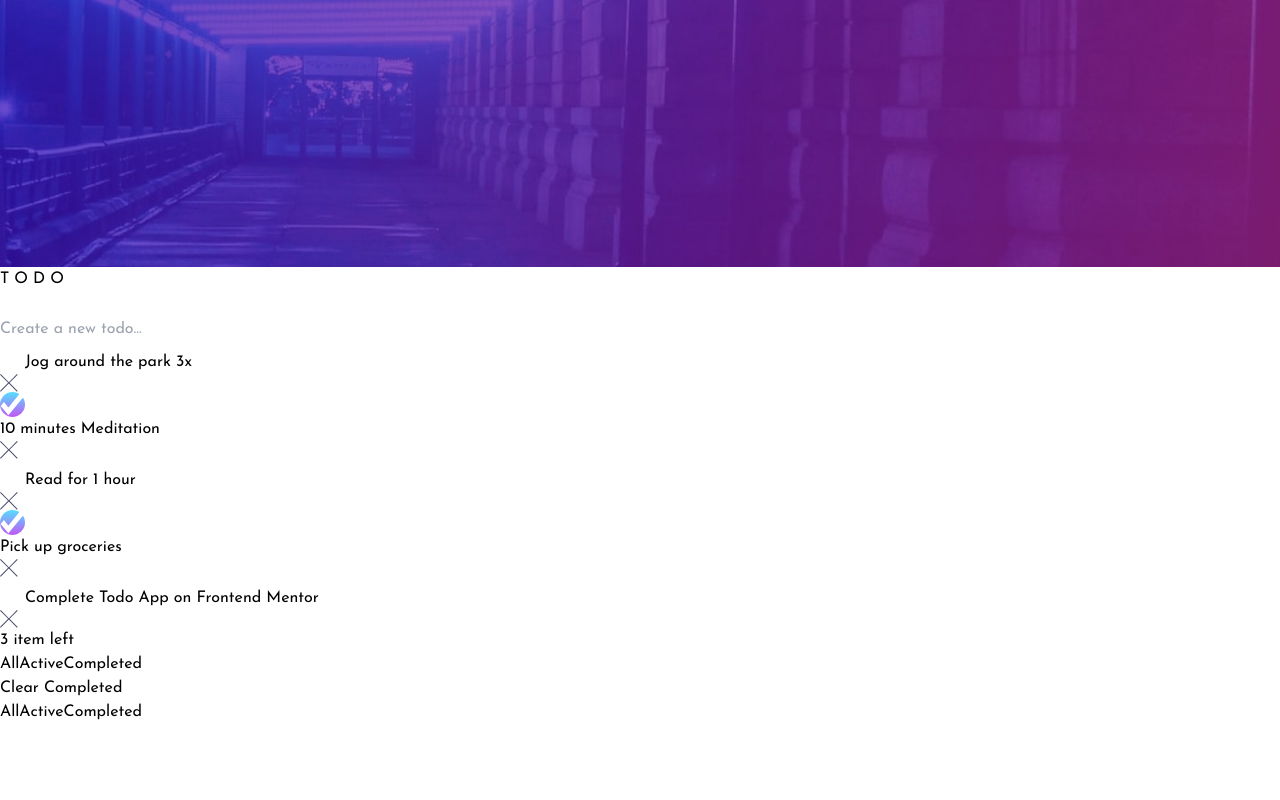
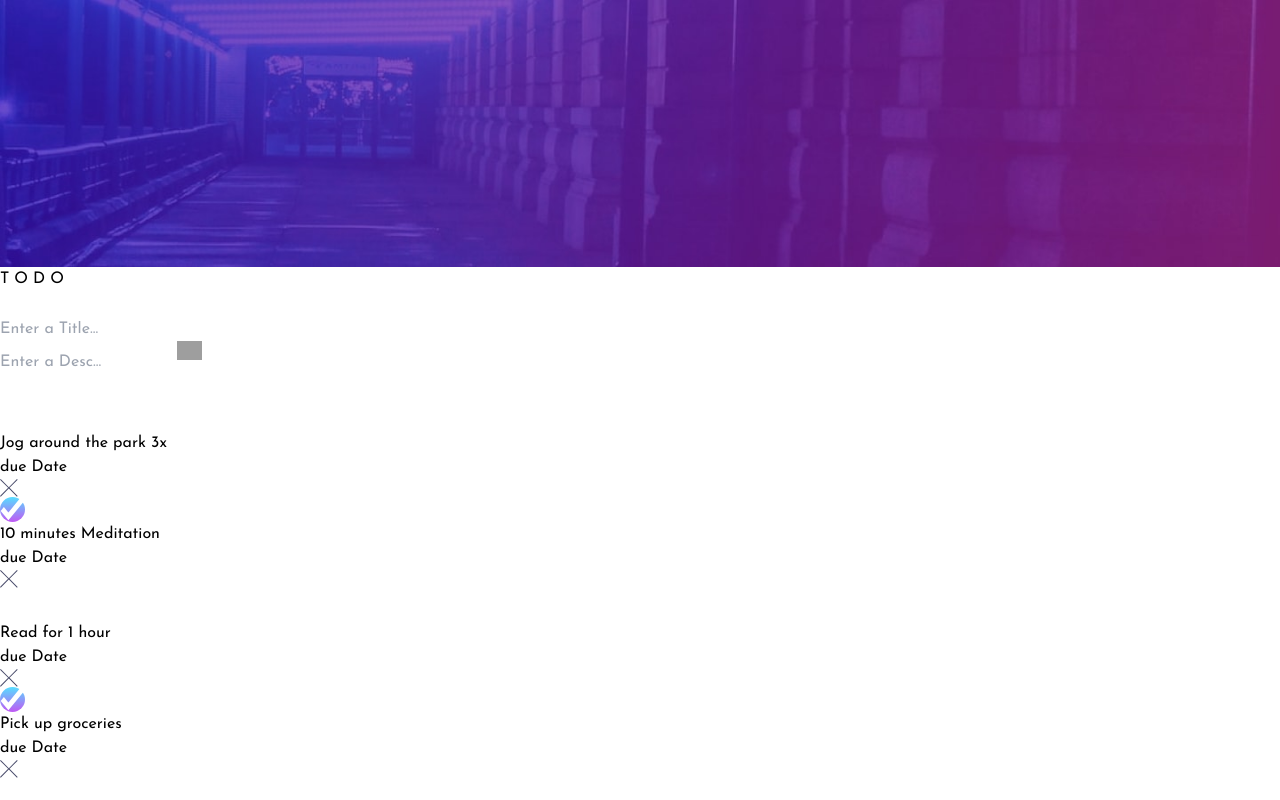
Before and after one commit to oladee/Task-Management, a React (Vite) app: page / in a window 1280 px wide. Shown: the top 800 px of the page. Built offline with nearby package versions, Linux system fonts and the light colour scheme; grey boxes are pictures that could not be loaded.

Commit message:
currently finished adjusting look of previous version

```diff
--- a/src/components/ActiveTodo.jsx
+++ b/src/components/ActiveTodo.jsx
@@ -39,6 +39,8 @@ const ActiveTodo = ({ lightMode, task, setTask }) => {
                 >
                   <TodoItem
                     taskName={x.title}
+                    taskDesc = {x.Desc}
+                    dueDate ={x.dueDate}
                     id={x.id}
                     key={x.id}
                     lightMode={lightMode}
@@ -58,7 +60,7 @@ const ActiveTodo = ({ lightMode, task, setTask }) => {
   </DragDropContext>
 : (
         <p className="text-[#777a92] text-center pt-2">
-          No items o the list <hr className="mt-2" />
+          No items on the list <hr className="mt-2" />
         </p>
       )}
  </div>
--- a/src/components/AllTodoItems.jsx
+++ b/src/components/AllTodoItems.jsx
@@ -2,15 +2,14 @@ import TodoItem from "./TodoItem";
 import { DragDropContext, Droppable, Draggable } from "react-beautiful-dnd";
 
 const AllTodoItems = ({ task, lightMode, setTask }) => {
-
   const onDragEnd = (result) => {
-    const { destination, source } = result
-    if (!destination) return
-    const items = [...task]
-    const [reorderedItem] = items.splice(source.index, 1)
-    items.splice(destination.index, 0, reorderedItem)
-    setTask(items)
-  }
+    const { destination, source } = result;
+    if (!destination) return;
+    const items = [...task];
+    const [reorderedItem] = items.splice(source.index, 1);
+    items.splice(destination.index, 0, reorderedItem);
+    setTask(items);
+  };
   return (
     <div>
       {task.length > 0 ? (
@@ -37,6 +36,8 @@ const AllTodoItems = ({ task, lightMode, setTask }) => {
                         >
                           <TodoItem
                             taskName={x.title}
+                            taskDesc={x.Desc}
+                            dueDate={x.dueDate}
                             id={x.id}
                             key={x.id}
                             lightMode={lightMode}
--- a/src/components/CompletedTodo.jsx
+++ b/src/components/CompletedTodo.jsx
@@ -34,6 +34,8 @@ const CompletedTodo = ({ task, setTask, lightMode }) => {
                           >
                             <TodoItem
                               taskName={x.title}
+                              taskDesc = {x.Desc}
+                              dueDate ={x.dueDate}
                               id={x.id}
                               key={x.id}
                               lightMode={lightMode}
--- a/src/components/Form.jsx
+++ b/src/components/Form.jsx
@@ -1,39 +1,63 @@
-import React, { useState } from "react";
+import { useState } from "react";
 
 const Form = ({lightMode, setTask, task}) => {
 
-  const [input, setInput] = useState('')
+  const [taskTitle, setTaskTitle] = useState('')
+  const [taskDesc, setTaskDesc] = useState('')
+  const [dueDate, setDueDate] = useState('')
 
   const onSubmit = (e) => {
     e.preventDefault();
     let file = [...task]
     file.push({
       id: new Date().getTime(),
-      title: input,
+      title: taskTitle,
+      Desc: taskDesc,
+      dueDate: dueDate,
       completed: false
     })
+    console.log(dueDate)
     setTask(file)
-    setInput('')
+    setTaskTitle('')
+    setTaskDesc('')
   };
 
-  const normal = "w-full px-4 py-2  mt-10 rounded outline-none"
+  const normal = "w-1/2 px-4 py-2  mt-10 rounded outline-none"
+  const normal2 = "w-3/4 px-4 py-2 rounded outline-none"
   return (
     <form onSubmit={onSubmit} className="mb-5">
       <div >
-        <button
-          type="submit"
-        ></button>
         <input
         className={lightMode ? `bg-white text-black ${normal} placeholder-black-500 ` : `bg-gray-800 text-white ${normal} placeholder-white-500`}
-          aria-label="Create a new todo..."
+          aria-label="Enter a TItle..."
           type="text"
-          placeholder="Create a new todo..."
-          value={input}
+          placeholder="Enter a Title..."
+          value={taskTitle}
           onChange={(e)=>{
-            setInput(e.target.value)
+            setTaskTitle(e.target.value)
           }}
           autoComplete="off"
         />
+        <div className="flex items-center">
+        <input
+        className={lightMode ? `bg-white text-black ${normal2} placeholder-black-500 ` : `bg-gray-800 text-white ${normal2} placeholder-white-500`}
+        aria-label="Enter a Desc..."
+        type="text"
+        placeholder="Enter a Desc..."
+        value={taskDesc}
+        onChange={(e)=>{
+          setTaskDesc(e.target.value)
+        }}
+        autoComplete="off"
+        />
+        <span className="datepicker-toggle">
+        <span className="datepicker-toggle-button"></span>
+        <input type="date" className="datepicker-input" value={dueDate} onChange={(e)=>{
+          setDueDate(e.target.value)
+        }}/>
+        </span>
+        </div>
+        <button></button>
       </div>
     </form>
   );
--- a/src/components/TodoItem.jsx
+++ b/src/components/TodoItem.jsx
@@ -2,10 +2,20 @@ import { useState } from "react";
 import crossIcon from "../assets/icon-cross.svg";
 import checkIcon from '../assets/icon-check.svg'
 // import Footer from "./Footer";
-function TodoItem({ taskName, id, lightMode, setTask, task, completed }) {
+function TodoItem({ taskName, id, lightMode, setTask, task, completed, taskDesc, dueDate }) {
 
 
   const [complete,setComplete] = useState(completed)
+  const [latereview, setLateReview] = useState('')
+
+  let dueDateMili = new Date(dueDate)
+  let todayDate = new Date()
+  let noOfDateLeft = Math.ceil((dueDateMili - todayDate)/(1000*60*60*24))
+
+  if (noOfDateLeft < 2)
+  {
+
+  }
 
   function toggleComplete() {
     let items = [...task]
@@ -34,7 +44,7 @@ function TodoItem({ taskName, id, lightMode, setTask, task, completed }) {
   return (
     <>
     <div className="text-white p-3 px-4 flex justify-between border-b border-slate-500 items-center">
-      <label htmlFor={taskName} className="flex items-center" >
+      <label htmlFor={taskName} className="flex items-center w-[60%] md:w-[70%]" >
       {
         complete ?
         (<span className="checker flex"><img src={checkIcon} alt="" onClick={toggleComplete} /></span>) : (<label className="switch border border-gray-400 " onClick={toggleComplete}>
@@ -42,11 +52,25 @@ function TodoItem({ taskName, id, lightMode, setTask, task, completed }) {
       }
       {
         complete ?
-        (<span className={lightMode? "text-black px-3 line-through" : "text-white px-3 line-through"}>{taskName}</span>) : (<span className={lightMode? "text-black px-3" : "text-white px-3"}>{taskName}</span>)
+        (<div className={lightMode? "text-black px-3 line-through" : "text-white px-3 line-through"}>
+          <h1>{taskName}</h1>
+          <p>{taskDesc}</p>
+        </div>) :
+        (<div className={lightMode? "text-black px-3 flex flex-col" : "text-white px-3"}>
+          <h1>{taskName}</h1>
+        <p>{taskDesc}</p>
+        </div>)
       }
-      {/* <span className={lightMode? "text-black px-3" : "text-white px-3"}>{taskName}</span> */}
       </label>
+      <div className="flex items-center gap-2">
+      <div className={lightMode? "text-black text-xs md:text-base" : "text-white ml-auto text-xs md:text-base"}>
+        <div className=" flex flex-col bg-red-400 p-1 md:px-2 md:py-3 rounded-lg">
+        due Date
+        <p>{dueDate}</p>
+        </div>
+      </div>
       <img src={crossIcon} alt="delete icon" className="cursor-pointer" onClick={handleDelete} />
+      </div>
     </div>
     </>
   );
--- a/src/index.css
+++ b/src/index.css
@@ -34,3 +34,40 @@
     transition: 0.4s;
     cursor: pointer;
   }
+  .datepicker-toggle {
+    display: inline-block;
+    position: relative;
+    width: 25px;
+    height: 25px;
+  }
+  .datepicker-toggle-button {
+    position: absolute;
+    left: 0;
+    top: 0;
+    width: 100%;
+    height: 100%;
+    background-image: url('/src/assets/icons8-calendar-50.png');
+    background-size: contain;
+    background-repeat: no-repeat;
+  }
+
+  .datepicker-input {
+    position: absolute;
+    left: 0;
+    top: 0;
+    width: 100%;
+    height: 100%;
+    opacity: 0;
+    cursor: pointer;
+    box-sizing: border-box;
+  }
+  .datepicker-input::-webkit-calendar-picker-indicator {
+    position: absolute;
+    left: 0;
+    top: 0;
+    width: 100%;
+    height: 100%;
+    margin: 0;
+    padding: 0;
+    cursor: pointer;
+  }
```
